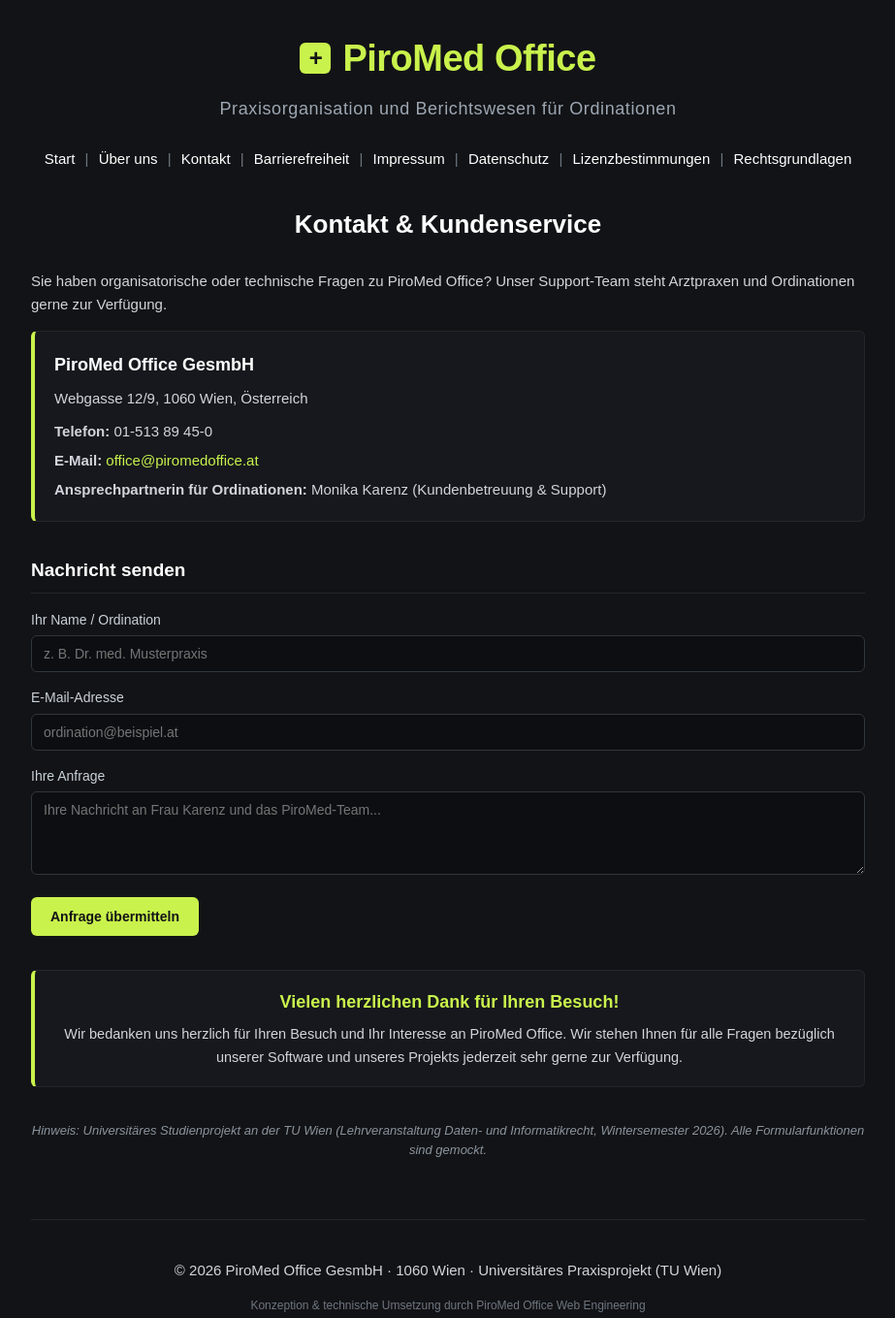
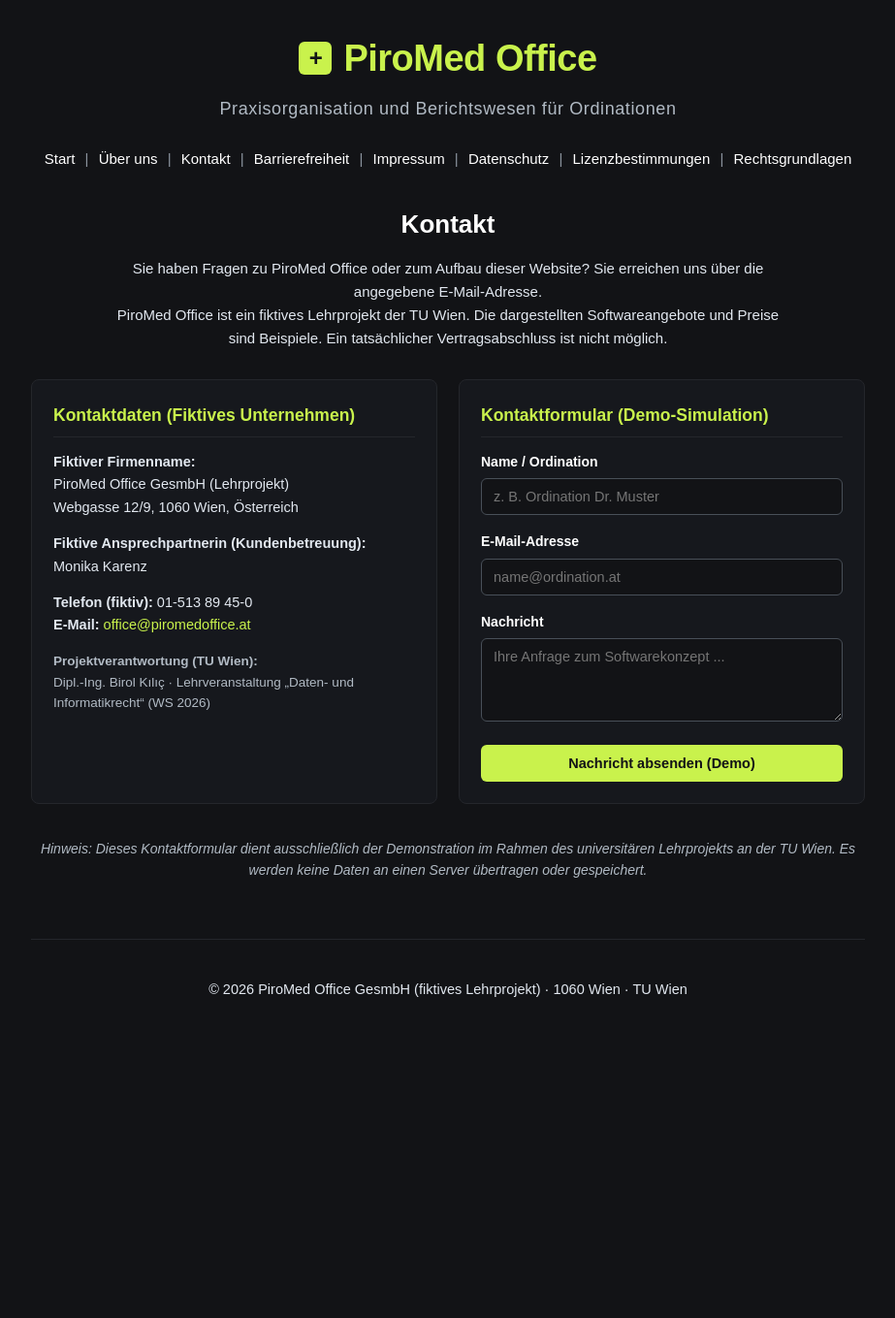
Before and after one commit to Pirovienna/pirosoft, a plain HTML site: page kontakt.html in a window 1280 px wide. Shown: the whole page at 97% size, without its empty margins (178-1101 px from the left). After the commit the page ends 1097 px from the top, so only its background shows below. Drawn offline with Linux system fonts and the light colour scheme.

Commit message:
Update kontakt.html

```diff
--- a/kontakt.html
+++ b/kontakt.html
@@ -3,190 +3,47 @@
 <head>
   <meta charset="UTF-8">
   <meta name="viewport" content="width=device-width, initial-scale=1.0">
-  <title>Kontakt &amp; Support - PiroMed Office</title>
+  <title>Kontakt – PiroMed Office</title>
   <style>
-    body {
-      margin: 0;
-      background-color: #121316;
-      color: #ffffff;
-      font-family: Arial, sans-serif;
-      line-height: 1.6;
-      padding: 25px 20px 50px 20px;
+    body { margin: 0; background-color: #121316; color: #ffffff; font-family: Arial, sans-serif; line-height: 1.6; padding: 25px 20px 50px 20px; }
+    .container { max-width: 860px; margin: 0 auto; }
+    header { text-align: center; margin-bottom: 30px; }
+    .brand-title { font-size: 38px; font-weight: 800; color: #c9f24c; letter-spacing: -0.5px; margin-bottom: 8px; }
+    .brand-title a { color: #c9f24c; text-decoration: none; display: inline-flex; align-items: center; justify-content: center; }
+    .icon-cross { width: 34px; height: 34px; background-color: #c9f24c; color: #121316; border-radius: 6px; display: inline-flex; align-items: center; justify-content: center; font-weight: 900; font-size: 24px; margin-right: 12px; line-height: 1; }
+    .brand-claim { font-size: 18px; font-weight: 500; letter-spacing: 0.6px; color: #b1bac4; margin-bottom: 25px; }
+    nav { margin-bottom: 35px; text-align: center; font-size: 15px; line-height: 1.6; color: #8b949e; }
+    nav a { color: #ffffff; text-decoration: none; margin: 0 6px; font-weight: 500; }
+    nav a:hover, nav a:focus { color: #c9f24c; text-decoration: underline; outline: 2px solid #c9f24c; outline-offset: 2px; }
+    h1 { color: #ffffff; font-size: 26px; margin-bottom: 12px; text-align: center; }
+    .intro-text { text-align: center; color: #e2e8f0; font-size: 15px; max-width: 700px; margin: 0 auto 30px auto; }
+    h2 { color: #ffffff; font-size: 18px; border-bottom: 1px solid #24262b; padding-bottom: 8px; margin-top: 30px; margin-bottom: 14px; }
+    p { color: #e2e8f0; font-size: 14.5px; }
+    a.link-green { color: #c9f24c; text-decoration: none; }
+    a.link-green:hover, a.link-green:focus { text-decoration: underline; outline: 2px solid #c9f24c; outline-offset: 2px; }
+    .contact-grid { display: grid; grid-template-columns: 1fr 1fr; gap: 22px; margin-top: 25px; }
+    .card { background-color: #16181d; border: 1px solid #24262b; border-radius: 8px; padding: 22px; }
+    .card h2 { margin-top: 0; color: #c9f24c; font-size: 17.5px; border-bottom: 1px solid #24262b; padding-bottom: 8px; }
+    .form-group { margin-bottom: 16px; }
+    label { display: block; font-size: 14px; font-weight: 600; color: #ffffff; margin-bottom: 6px; }
+    input[type="text"], input[type="email"], textarea {
+      width: 100%; box-sizing: border-box; background-color: #121316; border: 1px solid #484f58;
+      border-radius: 6px; padding: 10px 12px; color: #ffffff; font-family: Arial, sans-serif; font-size: 14.5px;
     }
-    .container {
-      max-width: 860px;
-      margin: 0 auto;
+    input[type="text"]:focus, input[type="email"]:focus, textarea:focus {
+      border-color: #c9f24c; outline: 2px solid #c9f24c; outline-offset: 1px;
     }
-    header {
-      text-align: center;
-      margin-bottom: 30px;
+    .btn-submit {
+      background-color: #c9f24c; color: #121316; border: none; border-radius: 6px;
+      padding: 11px 18px; font-size: 14.5px; font-weight: 700; cursor: pointer; width: 100%;
     }
-    .brand-title {
-      font-size: 38px;
-      font-weight: 800;
-      color: #c9f24c;
-      letter-spacing: -0.5px;
-      margin-bottom: 8px;
+    .btn-submit:hover, .btn-submit:focus { background-color: #b8e03d; outline: 2px solid #ffffff; outline-offset: 2px; }
+    #contact-feedback {
+      display: none; background-color: #121316; border: 1px solid #c9f24c; color: #ffffff;
+      padding: 12px 14px; border-radius: 6px; margin-top: 16px; font-size: 14px;
     }
-    .brand-title a {
-      color: #c9f24c;
-      text-decoration: none;
-      display: inline-flex;
-      align-items: center;
-      justify-content: center;
-    }
-    .icon-cross {
-      width: 32px;
-      height: 32px;
-      background-color: #c9f24c;
-      color: #121316;
-      border-radius: 6px;
-      display: inline-flex;
-      align-items: center;
-      justify-content: center;
-      font-weight: 900;
-      font-size: 24px;
-      margin-right: 12px;
-      line-height: 1;
-    }
-    .brand-claim {
-      font-size: 18px;
-      font-weight: 500;
-      letter-spacing: 0.6px;
-      color: #9da7b3;
-      margin-bottom: 25px;
-    }
-    nav {
-      margin-bottom: 35px;
-      text-align: center;
-      font-size: 15px;
-      line-height: 1.6;
-      color: #6e7681;
-    }
-    nav a {
-      color: #ffffff;
-      text-decoration: none;
-      margin: 0 6px;
-      font-weight: 500;
-    }
-    nav a:hover {
-      color: #c9f24c;
-      text-decoration: underline;
-    }
-    h1 {
-      color: #ffffff;
-      font-size: 26px;
-      margin-bottom: 25px;
-      text-align: center;
-    }
-    h2 {
-      color: #ffffff;
-      font-size: 19px;
-      border-bottom: 1px solid #24262b;
-      padding-bottom: 8px;
-      margin-top: 35px;
-      text-align: left;
-    }
-    p, li {
-      color: #d1d5db;
-      font-size: 15px;
-    }
-    a.contact-link {
-      color: #c9f24c;
-      text-decoration: none;
-    }
-    a.contact-link:hover {
-      text-decoration: underline;
-    }
-    .contact-card {
-      background-color: #16181d;
-      border: 1px solid #24262b;
-      border-left: 4px solid #c9f24c;
-      padding: 20px;
-      border-radius: 6px;
-      margin-bottom: 25px;
-    }
-    .contact-card h3 {
-      margin-top: 0;
-      color: #ffffff;
-      font-size: 18px;
-      margin-bottom: 8px;
-    }
-    .thanks-card {
-      background-color: #16181d;
-      border: 1px solid #24262b;
-      border-left: 4px solid #c9f24c;
-      border-radius: 6px;
-      padding: 18px 20px;
-      margin-top: 35px;
-      text-align: center;
-    }
-    .thanks-card h3 {
-      color: #c9f24c;
-      margin-top: 0;
-      font-size: 18px;
-      margin-bottom: 8px;
-    }
-    .thanks-card p {
-      color: #d1d5db;
-      font-size: 14.5px;
-      margin: 0;
-    }
-    .form-group {
-      margin-bottom: 15px;
-    }
-    label {
-      display: block;
-      font-size: 14px;
-      color: #c9d1d9;
-      margin-bottom: 5px;
-    }
-    input[type="text"], input[type="email"], textarea {
-      width: 100%;
-      box-sizing: border-box;
-      background-color: #0d0e11;
-      border: 1px solid #30363d;
-      color: #ffffff;
-      padding: 10px 12px;
-      border-radius: 6px;
-      font-family: inherit;
-      font-size: 14px;
-    }
-    input:focus, textarea:focus {
-      outline: none;
-      border-color: #c9f24c;
-    }
-    .btn-send {
-      background-color: #c9f24c;
-      color: #121316;
-      border: none;
-      border-radius: 6px;
-      padding: 12px 20px;
-      font-size: 14px;
-      font-weight: 700;
-      cursor: pointer;
-    }
-    .btn-send:hover {
-      background-color: #b8e03d;
-    }
-    #form-status {
-      display: none;
-      background-color: #16181d;
-      border: 1px solid #c9f24c;
-      color: #ffffff;
-      padding: 12px 16px;
-      border-radius: 6px;
-      margin-top: 15px;
-      font-size: 14px;
-    }
-    footer {
-      margin-top: 60px;
-      border-top: 1px solid #24262b;
-      padding-top: 25px;
-      font-size: 14px;
-      color: #8b949e;
-      text-align: center;
-    }
+    footer { margin-top: 60px; border-top: 1px solid #24262b; padding-top: 25px; font-size: 14px; color: #b1bac4; text-align: center; }
+    @media (max-width: 720px) { .contact-grid { grid-template-columns: 1fr; } }
   </style>
 </head>
 <body>
@@ -213,77 +70,72 @@
     </header>
 
     <main>
-      <h1>Kontakt &amp; Kundenservice</h1>
-      <p>
-        Sie haben organisatorische oder technische Fragen zu PiroMed Office? Unser Support-Team steht Arztpraxen
-        und Ordinationen gerne zur Verfügung.
+      <h1>Kontakt</h1>
+      <p class="intro-text">
+        Sie haben Fragen zu PiroMed Office oder zum Aufbau dieser Website? Sie erreichen uns über die angegebene E-Mail-Adresse.<br>
+        PiroMed Office ist ein fiktives Lehrprojekt der TU Wien. Die dargestellten Softwareangebote und Preise sind Beispiele. Ein tatsächlicher Vertragsabschluss ist nicht möglich.
       </p>
 
-      <div class="contact-card">
-        <h3>PiroMed Office GesmbH</h3>
-        <p style="margin: 0 0 10px 0;">
+      <div class="contact-grid">
+        <div class="card">
+          <h2>Kontaktdaten (Fiktives Unternehmen)</h2>
+          <p>
+            <strong>Fiktiver Firmenname:</strong><br>
+            PiroMed Office GesmbH (Lehrprojekt)<br>
             Webgasse 12/9, 1060 Wien, Österreich
           </p>
-        <p style="margin: 0 0 6px 0;">
-          <strong>Telefon:</strong> 01-513 89 45-0
+          <p>
+            <strong>Fiktive Ansprechpartnerin (Kundenbetreuung):</strong><br>
+            Monika Karenz
           </p>
-        <p style="margin: 0 0 6px 0;">
-          <strong>E-Mail:</strong> <a href="mailto:office@piromedoffice.at" class="contact-link">office@piromedoffice.at</a>
+          <p>
+            <strong>Telefon (fiktiv):</strong> 01-513 89 45-0<br>
+            <strong>E-Mail:</strong> <a href="mailto:office@piromedoffice.at" class="link-green">office@piromedoffice.at</a>
           </p>
-        <p style="margin: 0;">
-          <strong>Ansprechpartnerin für Ordinationen:</strong> Monika Karenz (Kundenbetreuung &amp; Support)
+          <p style="font-size: 13.5px; color: #b1bac4; margin-bottom: 0;">
+            <strong>Projektverantwortung (TU Wien):</strong><br>
+            Dipl.-Ing. Birol Kılıç · Lehrveranstaltung „Daten- und Informatikrecht“ (WS 2026)
           </p>
         </div>
 
-      <h2>Nachricht senden</h2>
+        <div class="card">
+          <h2>Kontaktformular (Demo-Simulation)</h2>
           <form onsubmit="handleContact(event)">
             <div class="form-group">
-          <label for="name">Ihr Name / Ordination</label>
-          <input type="text" id="name" required placeholder="z. B. Dr. med. Musterpraxis">
+              <label for="name">Name / Ordination</label>
+              <input type="text" id="name" name="name" required placeholder="z. B. Ordination Dr. Muster">
+            </div>
+            <div class="form-group">
+              <label for="email">E-Mail-Adresse</label>
+              <input type="email" id="email" name="email" required placeholder="name@ordination.at">
+            </div>
+            <div class="form-group">
+              <label for="message">Nachricht</label>
+              <textarea id="message" name="message" rows="4" required placeholder="Ihre Anfrage zum Softwarekonzept ..."></textarea>
+            </div>
+            <button type="submit" class="btn-submit">Nachricht absenden (Demo)</button>
+          </form>
+          <div id="contact-feedback" role="status" aria-live="polite"></div>
+        </div>
       </div>
 
-        <div class="form-group">
-          <label for="email">E-Mail-Adresse</label>
-          <input type="email" id="email" required placeholder="ordination@beispiel.at">
-        </div>
-
-        <div class="form-group">
-          <label for="message">Ihre Anfrage</label>
-          <textarea id="message" rows="4" required placeholder="Ihre Nachricht an Frau Karenz und das PiroMed-Team..."></textarea>
-        </div>
-
-        <button type="submit" class="btn-send">Anfrage übermitteln</button>
-      </form>
-
-      <div id="form-status"></div>
-
-      <!-- Danksagung & Service-Hinweis -->
-      <div class="thanks-card">
-        <h3>Vielen herzlichen Dank für Ihren Besuch!</h3>
-        <p>
-          Wir bedanken uns herzlich für Ihren Besuch und Ihr Interesse an PiroMed Office. Wir stehen Ihnen für alle Fragen bezüglich unserer Software und unseres Projekts jederzeit sehr gerne zur Verfügung.
-        </p>
-      </div>
-
-      <p style="font-size:13px; color:#8b949e; margin-top:35px; text-align: center;">
-        <em>Hinweis: Universitäres Studienprojekt an der TU Wien (Lehrveranstaltung Daten- und Informatikrecht, Wintersemester 2026). Alle Formularfunktionen sind gemockt.</em>
+      <p style="font-size:14px; color:#b1bac4; margin-top:35px; text-align: center;">
+        <em>Hinweis: Dieses Kontaktformular dient ausschließlich der Demonstration im Rahmen des universitären Lehrprojekts an der TU Wien. Es werden keine Daten an einen Server übertragen oder gespeichert.</em>
       </p>
     </main>
 
     <footer>
-      <p>© 2026 PiroMed Office GesmbH · 1060 Wien · Universitäres Praxisprojekt (TU Wien)</p>
-      <p style="font-size: 12px; color: #6e7681; margin-top: 6px;">
-        Konzeption &amp; technische Umsetzung durch PiroMed Office Web Engineering
-      </p>
+      <p>© 2026 PiroMed Office GesmbH (fiktives Lehrprojekt) · 1060 Wien · TU Wien</p>
     </footer>
   </div>
 
   <script>
-    function handleContact(e) {
-      e.preventDefault();
-      const status = document.getElementById('form-status');
-      status.style.display = 'block';
-      status.innerHTML = '<strong>Vielen Dank!</strong> Ihre Nachricht wurde registriert und an <strong>Monika Karenz</strong> weitergeleitet (simulierter Test-Prozess gemäß Aufgabenstellung).';
+    function handleContact(event) {
+      event.preventDefault();
+      const nameVal = document.getElementById('name').value;
+      const feedback = document.getElementById('contact-feedback');
+      feedback.style.display = 'block';
+      feedback.innerHTML = '<strong>Demo-Hinweis:</strong> Vielen Dank, ' + nameVal + '. Ihre Eingabe wurde lokal simuliert. Da es sich um ein Lehrprojekt handelt, erfolgt keine echte Datenübermittlung.';
     }
   </script>
 
```
Lines whose indentation alone changed are shown as unchanged.
